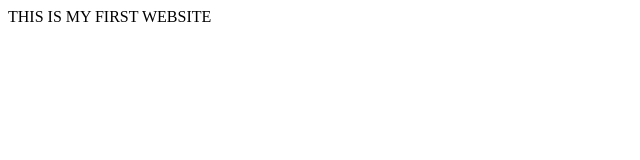
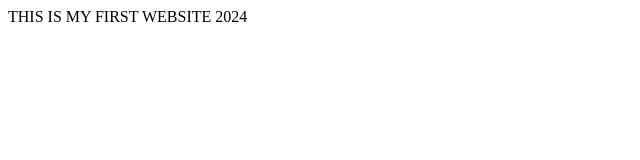
Before and after one commit to NIZAMZZU/my-first-website, a plain HTML site: page index.html in a window 1280 px wide. Shown: the full height of the page, 0-640 px from the left. Drawn offline with Linux system fonts and the light colour scheme.

Commit message:
first commit

```diff
--- a/index.html
+++ b/index.html
@@ -6,6 +6,6 @@
     <title>Document</title>
 </head>
 <body>
-    THIS IS MY FIRST WEBSITE
+    THIS IS MY FIRST WEBSITE 2024
 </body>
 </html>
```
